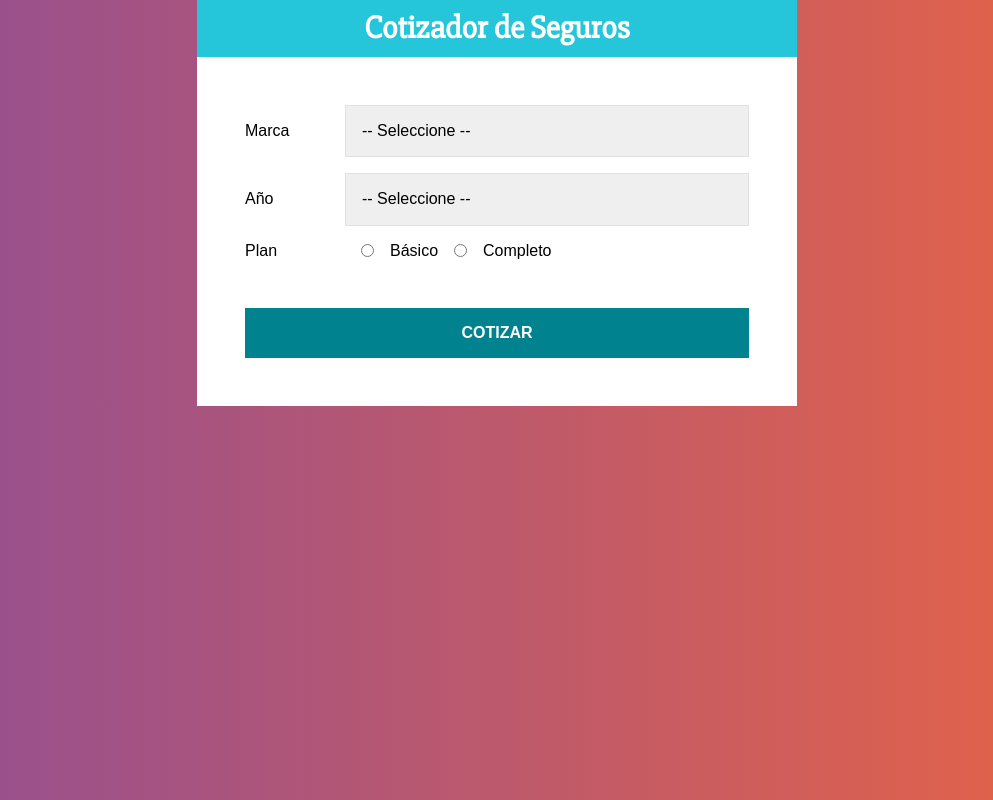
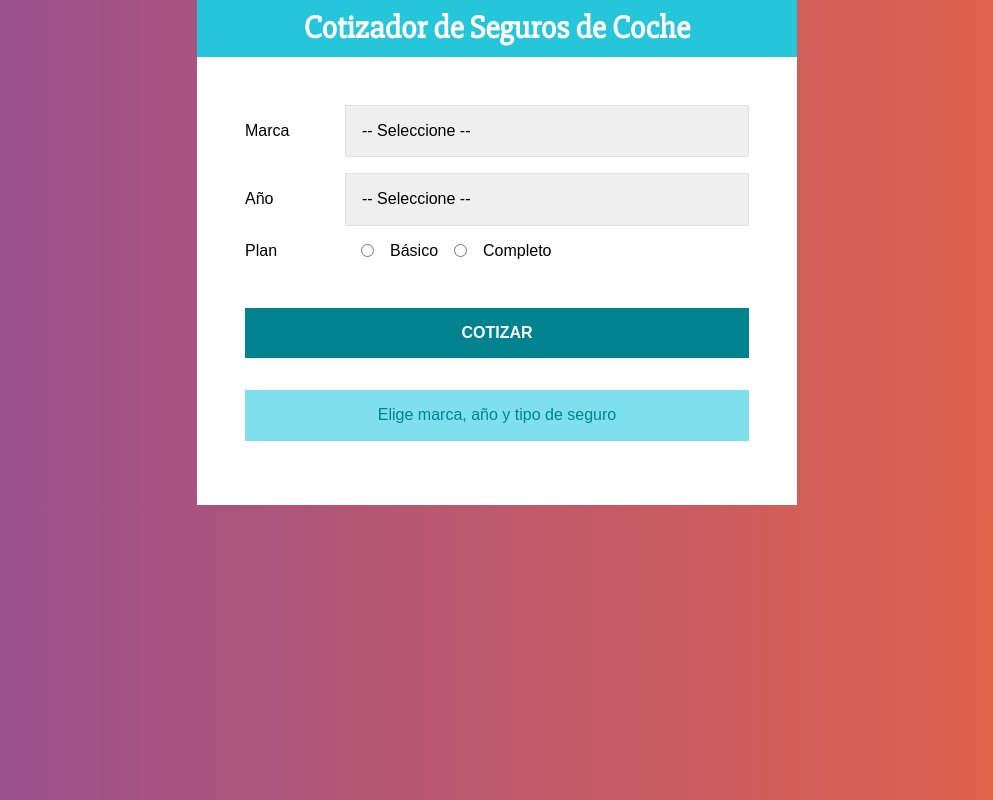
Before and after one commit to AJ-Romera/cotizador-de-seguros-react, a React (Create React App) app: page / in a window 1280 px wide. Shown: the whole page, without its empty margins (143-1136 px from the left). Built offline with nearby package versions, Linux system fonts and the light colour scheme.

Commit message:
CHNG: Estiliza y Muestra el Resultado a Pagar && Pequeños Fixes

```diff
--- a/src/App.js
+++ b/src/App.js
@@ -3,6 +3,7 @@
 import Header from './components/Header';
 import Formulario from './components/Formulario';
 import Resumen from './components/Resumen';
+import Resultado from './components/Resultado';
 
 const Contenedor = styled.div`
     max-width: 600px;
@@ -25,15 +26,16 @@
     });
 
     // Extraer datos
-    const { datos } = resumen;
+    const { cotizacion, datos } = resumen;
 
     return (
         <Contenedor>
-            <Header titulo='Cotizador de Seguros' />
+            <Header titulo='Cotizador de Seguros de Coche' />
 
             <ContenedorFormulario>
                 <Formulario setResumen={setResumen} />
                 <Resumen datos={datos} />
+                <Resultado cotizacion={cotizacion} />
             </ContenedorFormulario>
         </Contenedor>
     );
--- a/src/components/Resultado.js
+++ b/src/components/Resultado.js
@@ -0,0 +1,39 @@
+import React from 'react';
+import styled from '@emotion/styled';
+
+const Mensaje = styled.p`
+    color: #00838f;
+    background-color: rgb(127, 224, 237);
+    margin-top: 2rem;
+    padding: 1rem;
+    text-align: center;
+`;
+
+const ResultadoCotizacion = styled.div`
+    text-align: center;
+    padding: 0.5rem;
+    border: 1px solid #26c6da;
+    background-color: rgb(127, 224, 237);
+    margin-top: 1rem;
+    position: relative;
+`;
+
+const MensajeCotizacion = styled.p`
+    color: #00838f;
+    padding: 1rem;
+    text-transform: uppercase;
+    font-weight: bold;
+    margin: 0;
+`;
+
+function Resultado({ cotizacion }) {
+    return cotizacion === 0 ? (
+        <Mensaje>Elige marca, año y tipo de seguro</Mensaje>
+    ) : (
+        <ResultadoCotizacion>
+            <MensajeCotizacion>El total es: $ {cotizacion}</MensajeCotizacion>
+        </ResultadoCotizacion>
+    );
+}
+
+export default Resultado;
--- a/src/components/Resumen.js
+++ b/src/components/Resumen.js
@@ -8,10 +8,6 @@
     background-color: #00838f;
     color: #fff;
     margin-top: 1rem;
-`;
-
-const Ul = styled.ul`
-    padding-left: 0;
 `;
 
 function Resumen({ datos }) {
@@ -25,11 +21,11 @@
     return (
         <ContenedorResumen>
             <h2>Resumen de Cotización</h2>
-            <Ul>
+            <ul>
                 <li>Marca: {primeraLetraMayuscula(marca)} </li>
                 <li>Año del Vehículo: {year} </li>
                 <li>Plan: {primeraLetraMayuscula(plan)} </li>
-            </Ul>
+            </ul>
         </ContenedorResumen>
     );
 }
--- a/src/index.css
+++ b/src/index.css
@@ -18,8 +18,8 @@
 }
 ul {
     list-style: none;
-    padding: none;
-    margin: none;
+    padding: 0;
+    margin: 0;
 }
 span.resultado {
     position: relative;
```
